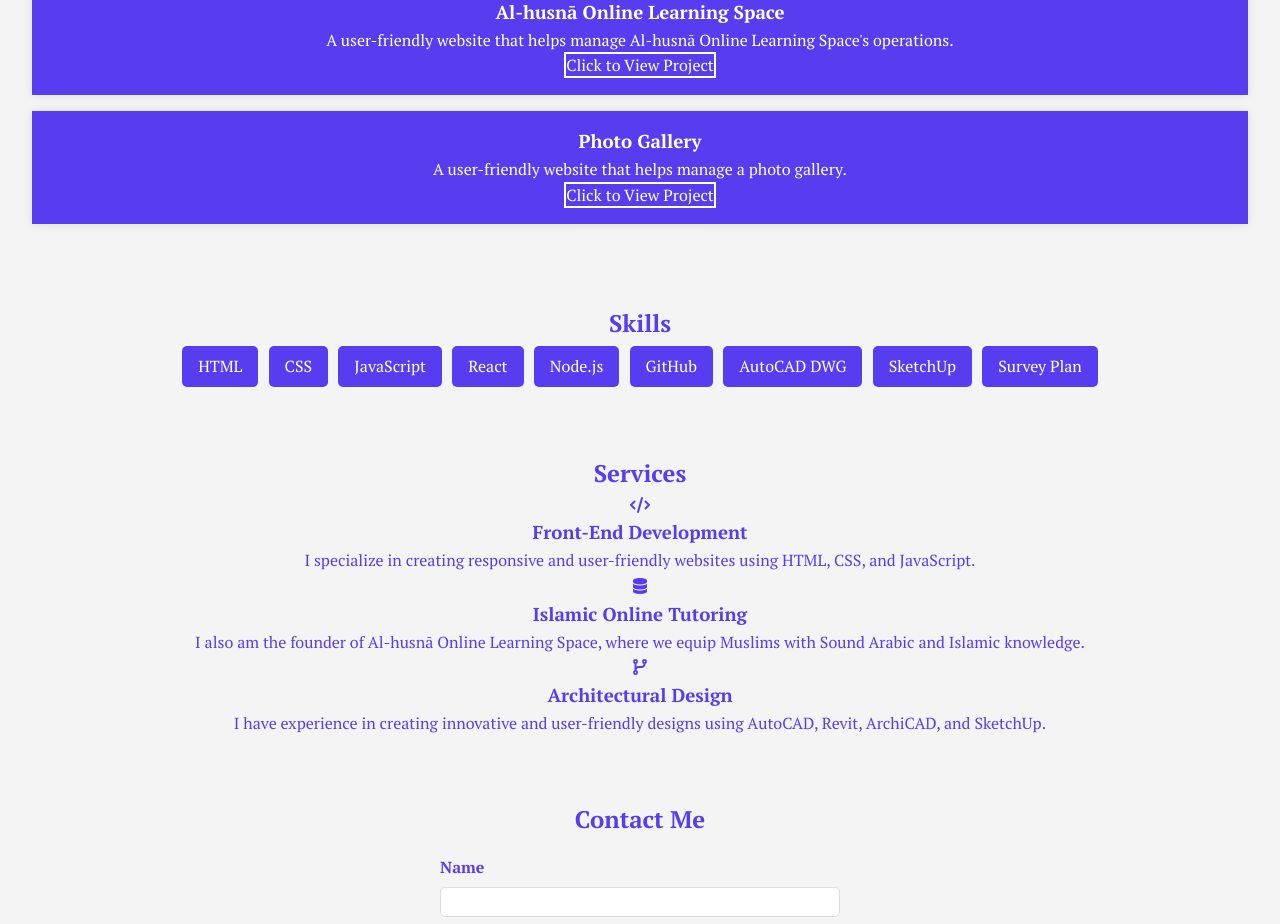
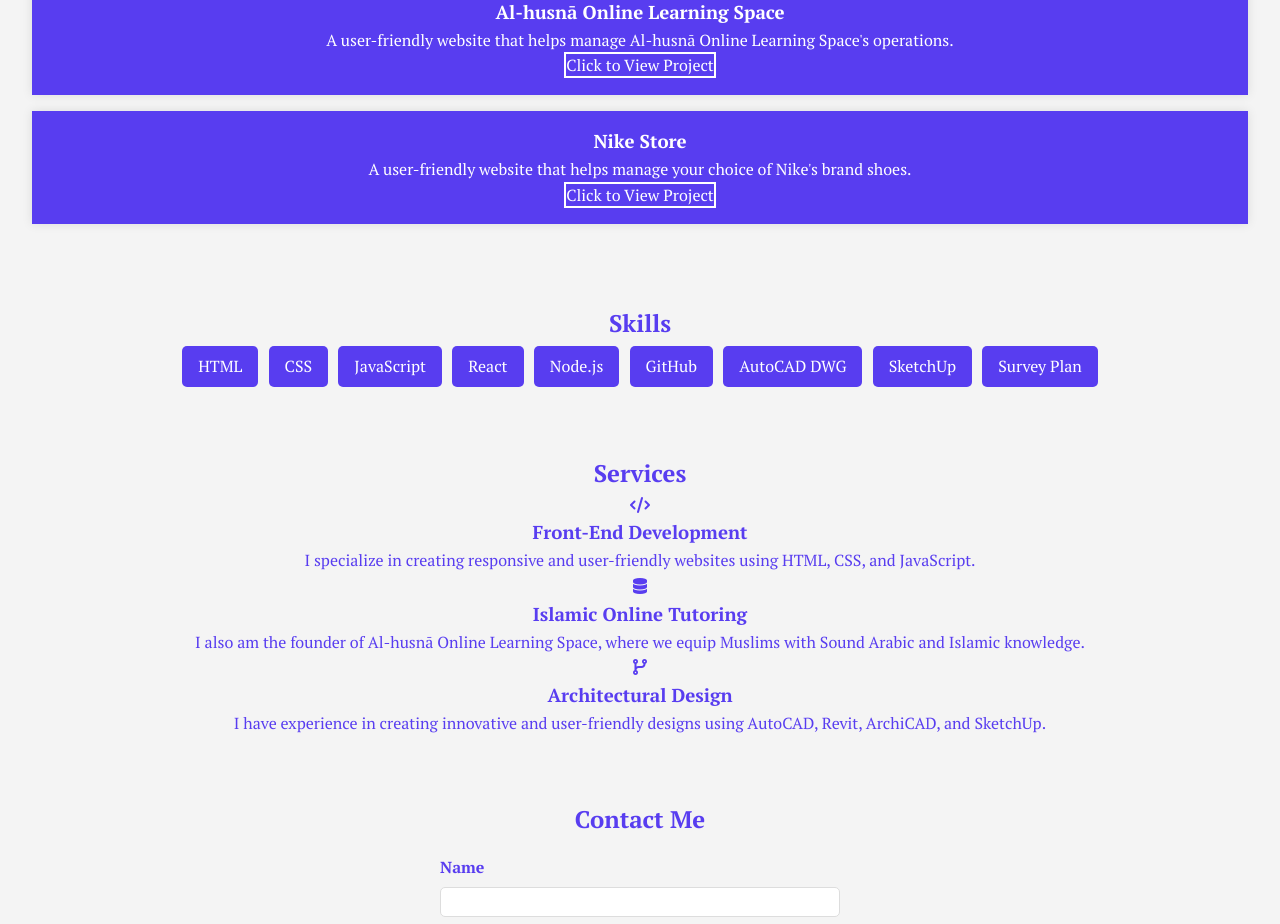
Before and after one commit to Abdulwarithbello/Bello-s-Portfolio, a plain HTML site: page index.html in a window 1280 px wide. Shown: the part 900-1824 px from the top of the page. Drawn offline with Linux system fonts and the light colour scheme; a web font is replaced by a local one.

Commit message:
Update index.html

```diff
--- a/index.html
+++ b/index.html
@@ -62,9 +62,9 @@
             <a href="https://belloabdulwarith.github.io/Online-Learning-Space-/index.html">Click to View Project</a>
         </div>
         <div class="portfolio-item">
-            <h3>Photo Gallery</h3>
-            <p>A user-friendly website that helps manage a photo gallery.</p>
-            <a href="https://abdulwarithbello.github.io/photo-gallery/">Click to View Project</a>
+            <h3>Nike Store</h3>
+            <p>A user-friendly website that helps manage your choice of Nike's brand shoes.</p>
+            <a href="https://abdulwarithbello.github.io/e-commerce-static-web/">Click to View Project</a>
         </div>
     </section>
 
```
